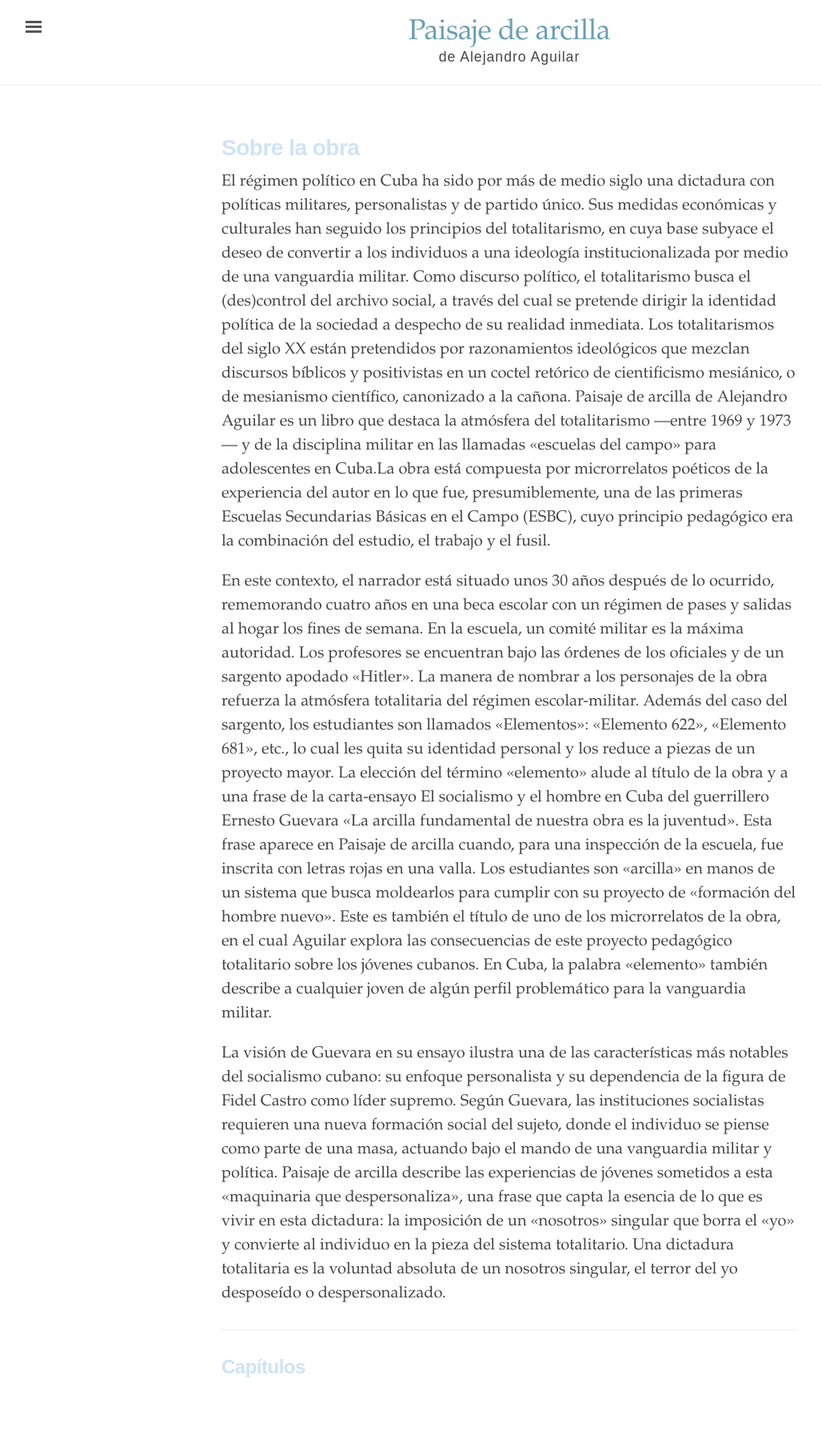
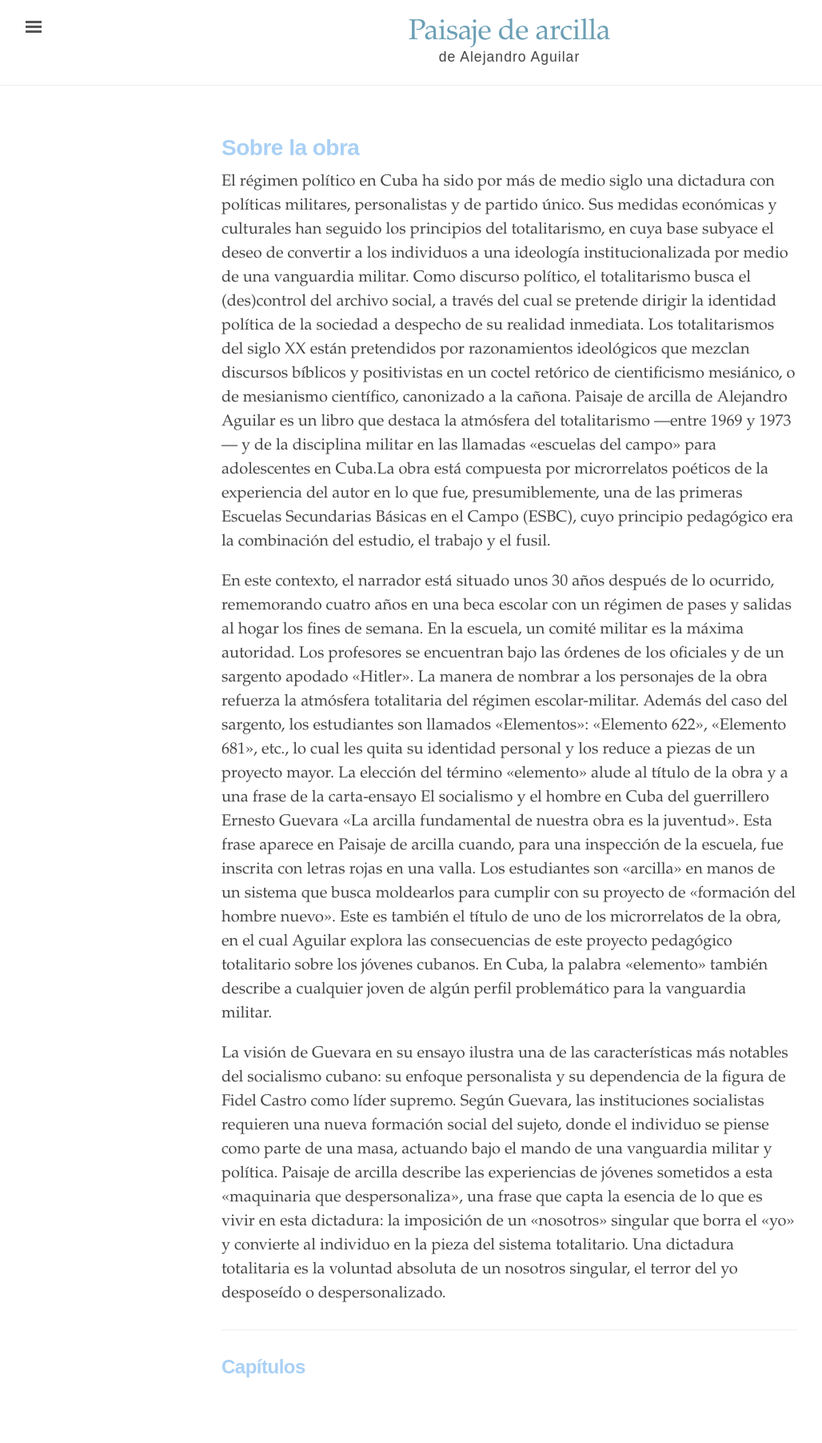
Before and after one commit to edicionesdereparto/paisajedearcilla, a Jekyll site: the page built from index.html, in a window 1280 px wide. Shown: the whole page at 80% size, without its empty margins (3-1031 px from the left). Built offline with Jekyll 4.4.1, drawn with Linux system fonts in a browser that asks for light colours.

Commit message:
Update index.html

```diff
--- a/index.html
+++ b/index.html
@@ -8,7 +8,7 @@ title: "Paisaje de Arcilla"
 </head>
 <body>
 <div class="introduction">
-  <h1 style="font-weight: bold; color: #CEE3F6;">Sobre la obra</h1>
+  <h1 style="font-weight: bold; color: #A9D0F5;">Sobre la obra</h1>
 <p>
   El régimen político en Cuba ha sido por más de medio siglo una dictadura con políticas militares, personalistas y de partido único. Sus medidas económicas y culturales han seguido los principios del totalitarismo, en cuya base subyace el deseo de convertir a los individuos a una ideología institucionalizada por medio de una vanguardia militar. Como discurso político, el totalitarismo busca el (des)control del archivo social, a través del cual se pretende dirigir la identidad política de la sociedad a despecho de su realidad inmediata. Los totalitarismos del siglo XX están pretendidos por razonamientos ideológicos que mezclan discursos bíblicos y positivistas en un coctel retórico de cientificismo mesiánico, o de mesianismo científico, canonizado a la cañona. Paisaje de arcilla de Alejandro Aguilar es un libro que destaca la atmósfera del totalitarismo —entre 1969 y 1973— y de la disciplina militar en las llamadas «escuelas del campo» para adolescentes en Cuba.La obra está compuesta por microrrelatos poéticos de la experiencia del autor en lo que fue, presumiblemente, una de las primeras Escuelas Secundarias Básicas en el Campo (ESBC), cuyo principio pedagógico era la combinación del estudio, el trabajo y el fusil.
 </p>
@@ -24,7 +24,7 @@ title: "Paisaje de Arcilla"
 <hr>
 
 <div class="toc">
-  <h2 style="font-weight: bold; color: #CEE3F6;">Capítulos</h2>
+  <h2 style="font-weight: bold; color: #A9D0F5;">Capítulos</h2>
   <ul class="_texts">
   {% for item in site._texts %}
 
```
